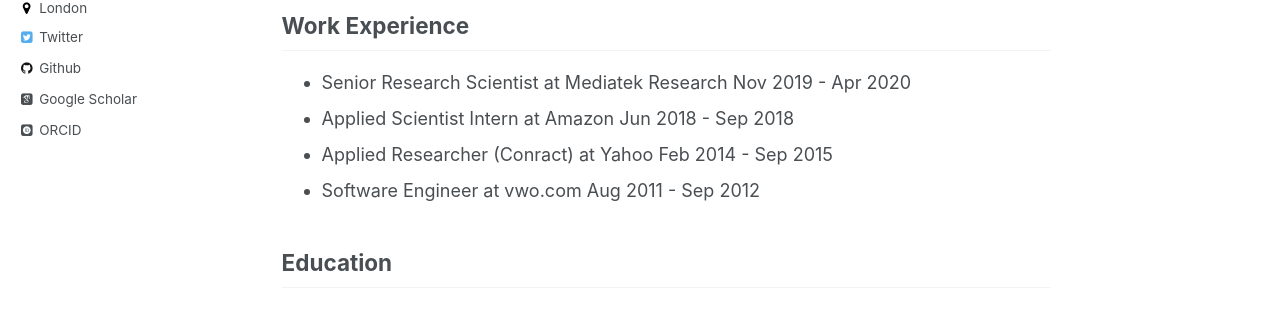
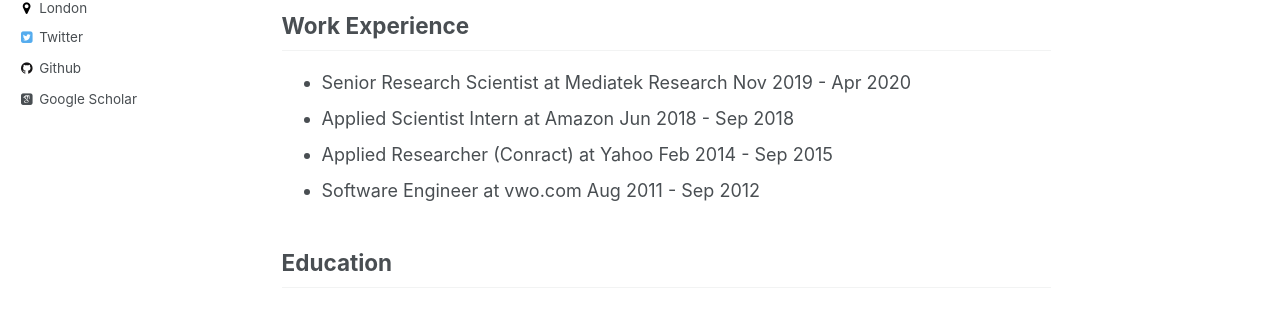
Before and after one commit to gauravsc/gauravsc.github.io, a Jekyll site: the page built from _pages/about.md, in a window 1280 px wide. Shown: the part 423-733 px from the top of the page. Built offline with Jekyll 4.4.1, drawn with Linux system fonts in a browser that asks for light colours; some web fonts are replaced.

Commit message:
Update _config.yml

```diff
--- a/_config.yml
+++ b/_config.yml
@@ -100,7 +100,6 @@
   instagram        :
   lastfm           :
   linkedin         :
-  orcid            : "http://orcid.org/0000-0001-8939-6352"
   pinterest        :
   soundcloud       :
   stackoverflow    : # http://stackoverflow.com/users/123456/username
```
